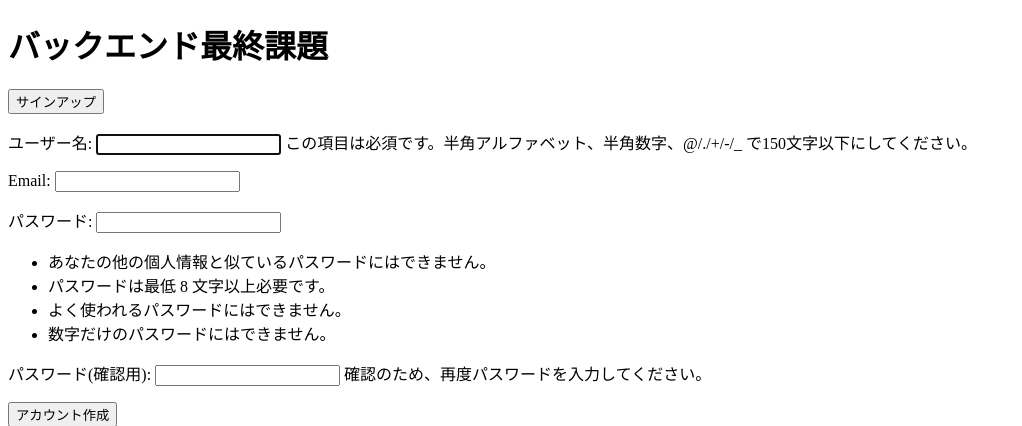
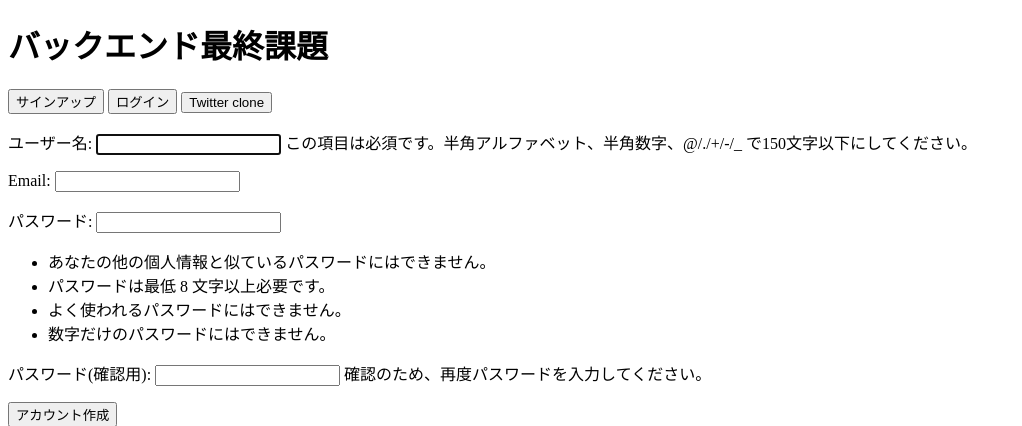
Before and after one commit to shinonome-inc/backend-final-assignment-Kosei-Arakida-Kosei, a Django app: page /accounts/signup/ in a window 1280 px wide. Shown: the top 426 px of the page, without its empty margins (0-1022 px from the left). Run offline with Django 4.2, Linux system fonts and the light colour scheme.

Commit message:
サインアップ機能修正6

```diff
--- a/templates/base.html
+++ b/templates/base.html
@@ -10,6 +10,10 @@
   <header>
     <h1>バックエンド最終課題</h1>
     <button onclick="location.href='http://127.0.0.1:8000/accounts/signup/'">サインアップ</button>
+    <button onclick="location.href='http://127.0.0.1:8000/'">ログイン</button>
+    <button onclick="location.href='http://127.0.0.1:8000/'">Twitter clone</button>
+
+
   </header>
   {% block content %}{% endblock %}
 
```
